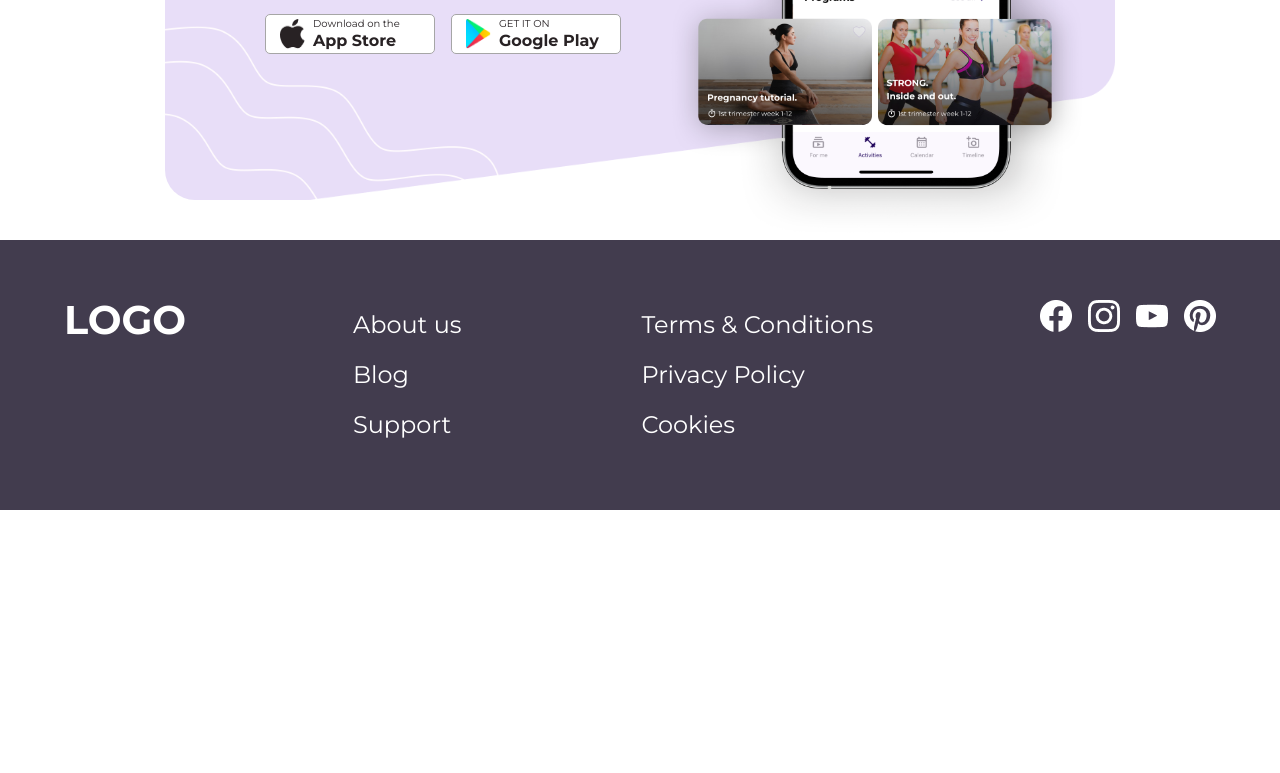
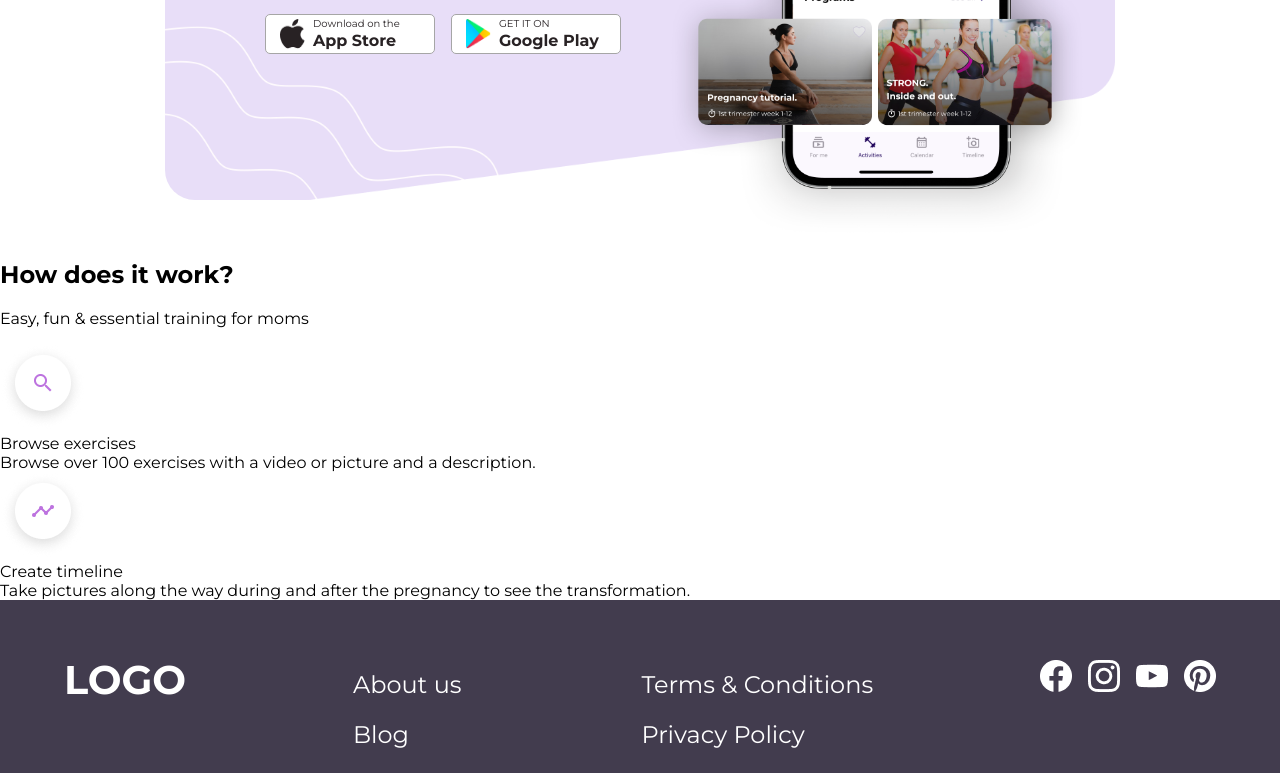
Before and after one commit to AnastasiiaBodnar/test-task, a Vue app: page / in a window 1280 px wide. Shown: the part 473-1246 px from the top of the page. Before the commit the page ends 983 px from the top, so only its background shows below. Built offline with nearby package versions, Linux system fonts and the light colour scheme.

Commit message:
feat: add HowItWork section template structure

```diff
--- a/src/components/home/HowItWorks.vue
+++ b/src/components/home/HowItWorks.vue
@@ -0,0 +1,27 @@
+<template>
+    <section class="how">
+        <div class="how_container">
+           <h2 class="how__title">How does it work?</h2>
+           <p class="how__subtitle">Easy, fun & essential training for moms</p>
+           <div class="how__divider"></div>
+
+           <div class="how__items">
+            <div class="how__item">
+                <img src="/src/assets/icons/exercises.png" alt="exercises">
+                <div class="how__item-content">
+                    <div class="how__item-title">Browse exercises</div>
+                    <div class="how__item-text">Browse over 100 exercises with a video or picture and a description.</div>
+                </div>
+            </div>
+
+            <div class="how__item">
+                <img src="/src/assets/icons/timeline.png" alt="timeline">
+                <div class="how__item-content">
+                    <div class="how__item-title">Create timeline</div>
+                    <div class="how__item-text">Take pictures along the way during and after the pregnancy to see the transformation.</div>
+                </div>
+            </div>
+           </div>
+        </div>
+    </section>
+</template>
--- a/src/views/HomePage.vue
+++ b/src/views/HomePage.vue
@@ -1,9 +1,11 @@
 <script setup>
 import HeroSection from '@/components/home/HeroSection.vue';
+import HowItWorks from '@/components/home/HowItWorks.vue';
 </script>
 
 <template>
   <div>
     <HeroSection />
+    <HowItWorks />
   </div>
 </template>
```
Also changed, not shown: src/assets/icons/exercises.png (added), src/assets/icons/timeline.png (added).
